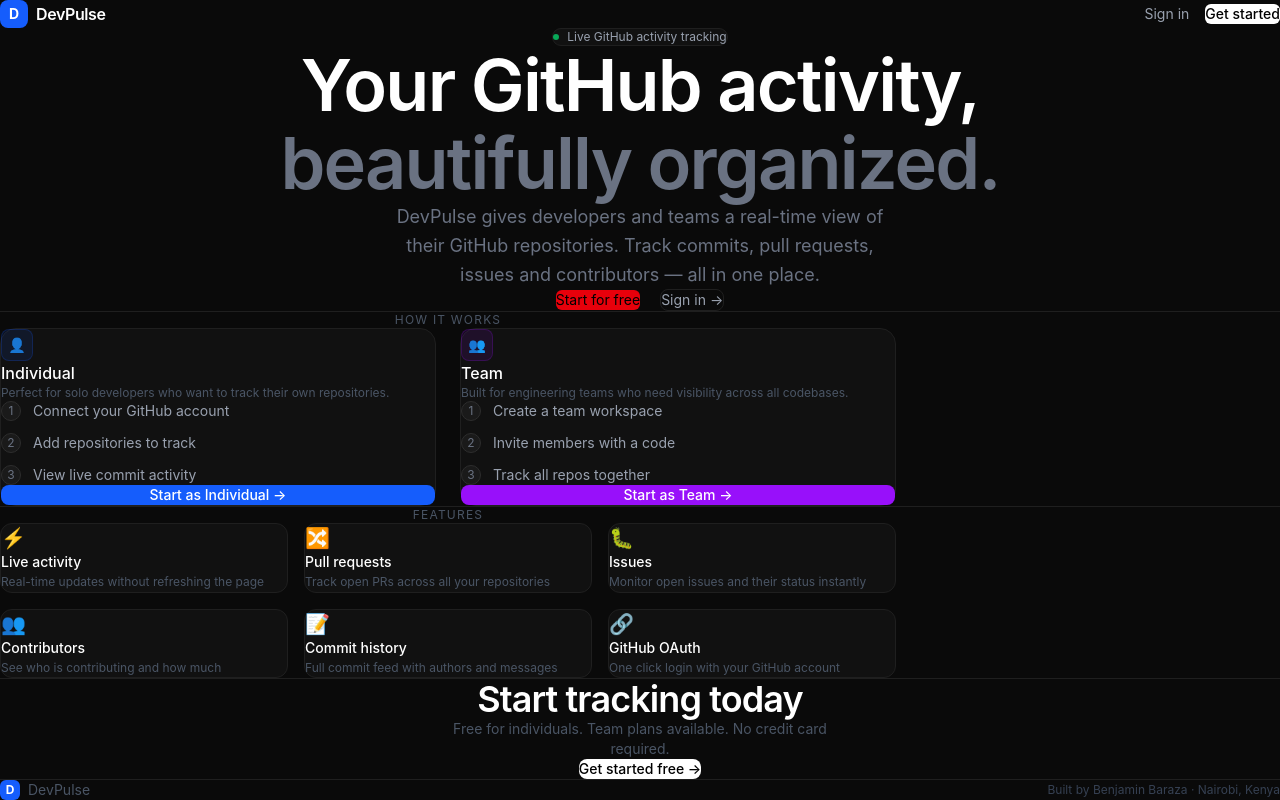
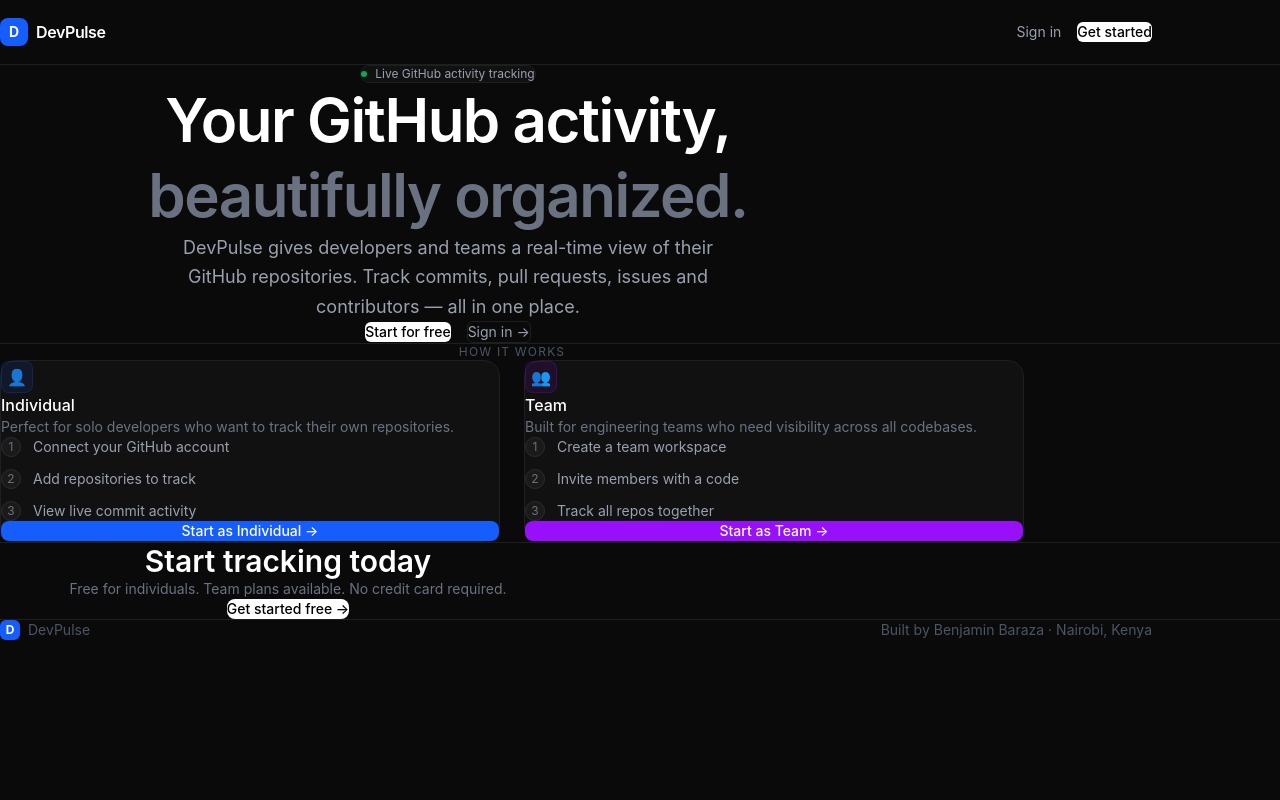
Before and after one commit to benjii7840/dev-pulse, a React app in the folder FRONTEND/: page / in a window 1280 px wide. Built offline with nearby package versions, Linux system fonts and the light colour scheme; the HTML template or start-up script is replaced by a standard one.

Commit message:
landing page

```diff
--- a/FRONTEND/src/pages/Landing.tsx
+++ b/FRONTEND/src/pages/Landing.tsx
@@ -2,18 +2,20 @@
 
 const Landing = () => {
   return (
-    <div className="min-h-screen bg-[#0a0a0a]">
+    <div className="min-h-screen bg-[#0a0a0a] text-white">
       {/* Navbar */}
-      <nav className=" flex items-center justify-between sticky top-0 bg-[#0a0a0a] z-10 px-10">
+      <nav className="sticky top-0 z-10 bg-[#0a0a0a] border-b border-[#1f1f1f]">
+        <div className="max-w-6xl mx-auto px-6 h-16 flex items-center justify-between">
+          {/* Left */}
           <div className="flex items-center gap-2">
             <div className="w-7 h-7 bg-blue-600 rounded-lg flex items-center justify-center">
               <span className="text-white font-bold text-sm">D</span>
             </div>
-          <span className="text-white font-semibold tracking-tight">
-            DevPulse
-          </span>
+            <span className="font-semibold tracking-tight">DevPulse</span>
           </div>
-        <div className="flex items-center gap-4 mr-4">
+
+          {/* Right */}
+          <div className="flex items-center gap-4">
             <Link
               to="/login"
               className="text-gray-400 hover:text-white text-sm transition"
@@ -27,10 +29,13 @@
               Get started
             </Link>
           </div>
+        </div>
       </nav>
 
       {/* Hero */}
-      <section className="flex flex-col items-center justify-center text-center px-6 pt-32 pb-28">
+      <section className="px-6 py-28">
+        <div className="max-w-4xl mx-auto flex flex-col items-center text-center">
+          {/* Badge */}
           <div className="inline-flex items-center gap-2 bg-[#111111] border border-[#1f1f1f] rounded-full px-4 py-1.5 mb-10">
             <div className="w-1.5 h-1.5 rounded-full bg-green-400 animate-pulse" />
             <span className="text-gray-400 text-xs">
@@ -38,50 +43,57 @@
             </span>
           </div>
 
-        <h1 className="text-5xl md:text-7xl font-semibold text-white leading-[1.08] tracking-tight mb-6 max-w-4xl">
+          {/* Heading */}
+          <h1 className="text-4xl md:text-6xl font-semibold leading-tight tracking-tight mb-6">
             Your GitHub activity,
             <br />
             <span className="text-gray-500">beautifully organized.</span>
           </h1>
 
-        <p className="text-gray-500 text-lg max-w-lg mx-auto leading-relaxed mb-10">
+          {/* Paragraph */}
+          <p className="text-gray-400 text-lg max-w-xl leading-relaxed mb-10">
             DevPulse gives developers and teams a real-time view of their GitHub
-          repositories. Track commits, pull requests, issues and contributors —
-          all in one place.
+            repositories. Track commits, pull requests, issues and contributors
+            — all in one place.
           </p>
 
-        <div className="flex items-center gap-5 pt-20 mt-10">
+          {/* Buttons */}
+          <div className="flex items-center gap-4">
             <Link
               to="/register"
-            className="bg-red-600 text-black font-sm px-10 py-2.5 rounded-md hover:bg-gray-100 transition text-sm"
+              className="bg-white text-black text-sm font-medium px-6 py-2.5 rounded-md hover:bg-gray-100 transition"
             >
               Start for free
             </Link>
             <Link
               to="/login"
-            className="text-gray-400 hover:text-white text-sm px-7 py-2.5 rounded-lg border border-[#1f1f1f] hover:border-[#2d2d2d] transition"
+              className="text-gray-400 hover:text-white text-sm px-6 py-2.5 rounded-md border border-[#1f1f1f] hover:border-[#2d2d2d] transition"
             >
               Sign in →
             </Link>
           </div>
+        </div>
       </section>
 
       {/* How it works */}
-      <section className="border-t border-[#1f1f1f] py-24 px-6">
-        <div className="max-w-4xl mx-auto">
+      <section className="border-t border-[#1f1f1f] px-6 py-24">
+        <div className="max-w-5xl mx-auto">
           <p className="text-gray-600 text-xs uppercase tracking-widest text-center mb-14">
             How it works
           </p>
+
           <div className="grid grid-cols-1 md:grid-cols-2 gap-6">
+            {/* Card */}
             <div className="bg-[#111111] border border-[#1f1f1f] rounded-2xl p-7">
               <div className="w-8 h-8 bg-blue-600/10 border border-blue-600/20 rounded-lg flex items-center justify-center mb-5">
-                <span className="text-blue-400 text-sm">👤</span>
+                👤
               </div>
-              <h3 className="text-white font-medium mb-1">Individual</h3>
-              <p className="text-gray-600 text-xs mb-5">
+              <h3 className="font-medium mb-1">Individual</h3>
+              <p className="text-gray-500 text-sm mb-5">
                 Perfect for solo developers who want to track their own
                 repositories.
               </p>
+
               <div className="flex flex-col gap-3 mb-6">
                 {[
                   "Connect your GitHub account",
@@ -89,13 +101,14 @@
                   "View live commit activity",
                 ].map((step, i) => (
                   <div key={step} className="flex items-center gap-3">
-                    <div className="w-5 h-5 rounded-full bg-[#1a1a1a] border border-[#2d2d2d] flex items-center justify-center shrink-0">
-                      <span className="text-gray-500 text-xs">{i + 1}</span>
+                    <div className="w-5 h-5 rounded-full bg-[#1a1a1a] border border-[#2d2d2d] flex items-center justify-center text-xs text-gray-500">
+                      {i + 1}
                     </div>
                     <span className="text-gray-400 text-sm">{step}</span>
                   </div>
                 ))}
               </div>
+
               <Link
                 to="/register?type=individual"
                 className="block text-center bg-blue-600 hover:bg-blue-700 text-white text-sm font-medium py-2.5 rounded-lg transition"
@@ -104,15 +117,17 @@
               </Link>
             </div>
 
+            {/* Card */}
             <div className="bg-[#111111] border border-[#1f1f1f] rounded-2xl p-7">
               <div className="w-8 h-8 bg-purple-600/10 border border-purple-600/20 rounded-lg flex items-center justify-center mb-5">
-                <span className="text-purple-400 text-sm">👥</span>
+                👥
               </div>
-              <h3 className="text-white font-medium mb-1">Team</h3>
-              <p className="text-gray-600 text-xs mb-5">
+              <h3 className="font-medium mb-1">Team</h3>
+              <p className="text-gray-500 text-sm mb-5">
                 Built for engineering teams who need visibility across all
                 codebases.
               </p>
+
               <div className="flex flex-col gap-3 mb-6">
                 {[
                   "Create a team workspace",
@@ -120,13 +135,14 @@
                   "Track all repos together",
                 ].map((step, i) => (
                   <div key={step} className="flex items-center gap-3">
-                    <div className="w-5 h-5 rounded-full bg-[#1a1a1a] border border-[#2d2d2d] flex items-center justify-center shrink-0">
-                      <span className="text-gray-500 text-xs">{i + 1}</span>
+                    <div className="w-5 h-5 rounded-full bg-[#1a1a1a] border border-[#2d2d2d] flex items-center justify-center text-xs text-gray-500">
+                      {i + 1}
                     </div>
                     <span className="text-gray-400 text-sm">{step}</span>
                   </div>
                 ))}
               </div>
+
               <Link
                 to="/register?type=team"
                 className="block text-center bg-purple-600 hover:bg-purple-700 text-white text-sm font-medium py-2.5 rounded-lg transition"
@@ -138,87 +154,35 @@
         </div>
       </section>
 
-      {/* Features */}
-      <section className="border-t border-[#1f1f1f] py-24 px-6">
-        <div className="max-w-4xl mx-auto">
-          <p className="text-gray-600 text-xs uppercase tracking-widest text-center mb-14">
-            Features
+      {/* CTA */}
+      <section className="border-t border-[#1f1f1f] px-6 py-28">
+        <div className="max-w-xl mx-auto flex flex-col items-center text-center">
+          <h2 className="text-3xl font-semibold mb-4">Start tracking today</h2>
+          <p className="text-gray-500 text-sm mb-8">
+            Free for individuals. Team plans available. No credit card required.
           </p>
-          <div className="grid grid-cols-1 md:grid-cols-3 gap-4">
-            {[
-              {
-                icon: "⚡",
-                title: "Live activity",
-                desc: "Real-time updates without refreshing the page",
-              },
-              {
-                icon: "🔀",
-                title: "Pull requests",
-                desc: "Track open PRs across all your repositories",
-              },
-              {
-                icon: "🐛",
-                title: "Issues",
-                desc: "Monitor open issues and their status instantly",
-              },
-              {
-                icon: "👥",
-                title: "Contributors",
-                desc: "See who is contributing and how much",
-              },
-              {
-                icon: "📝",
-                title: "Commit history",
-                desc: "Full commit feed with authors and messages",
-              },
-              {
-                icon: "🔗",
-                title: "GitHub OAuth",
-                desc: "One click login with your GitHub account",
-              },
-            ].map((f) => (
-              <div
-                key={f.title}
-                className="bg-[#111111] border border-[#1f1f1f] rounded-xl p-5 hover:border-[#2d2d2d] transition"
+
+          <Link
+            to="/register"
+            className="bg-white text-black text-sm font-medium px-8 py-3 rounded-lg hover:bg-gray-100 transition"
           >
-                <span className="text-xl mb-3 block">{f.icon}</span>
-                <p className="text-white text-sm font-medium mb-1">{f.title}</p>
-                <p className="text-gray-600 text-xs leading-relaxed">
-                  {f.desc}
-                </p>
-              </div>
-            ))}
-          </div>
+            Get started free →
+          </Link>
         </div>
       </section>
 
-      {/* CTA */}
-      <section className="border-t border-[#1f1f1f] py-28 px-6 flex flex-col items-center text-center">
-        <h2 className="text-4xl font-semibold text-white mb-4 tracking-tight">
-          Start tracking today
-        </h2>
-        <p className="text-gray-600 text-sm mb-8 max-w-sm">
-          Free for individuals. Team plans available. No credit card required.
-        </p>
-        <Link
-          to="/register"
-          className="bg-white text-black font-medium px-10 py-3 rounded-lg hover:bg-gray-100 transition text-sm"
-        >
-          Get started free →
-        </Link>
-      </section>
+      {/* Footer */}
+      <footer className="border-t border-[#1f1f1f] px-6 py-6">
+        <div className="max-w-6xl mx-auto flex items-center justify-between text-sm text-gray-600">
+          <div className="flex items-center gap-2">
+            <div className="w-5 h-5 bg-blue-600 rounded-md flex items-center justify-center text-xs text-white font-bold">
+              D
+            </div>
+            DevPulse
+          </div>
 
-      {/* Footer */}
-      <footer className="border-t border-[#1f1f1f] px-8 py-6 flex items-center justify-between">
-        <div className="flex items-center gap-2">
-          <div className="w-5 h-5 bg-blue-600 rounded-md flex items-center justify-center">
-            <span className="text-white font-bold text-xs">D</span>
+          <p>Built by Benjamin Baraza · Nairobi, Kenya</p>
         </div>
-          <span className="text-gray-600 text-sm">DevPulse</span>
-        </div>
-        <p className="text-gray-700 text-xs">
-          Built by Benjamin Baraza · Nairobi, Kenya
-        </p>
       </footer>
     </div>
   );
```
Lines whose indentation alone changed are shown as unchanged.
